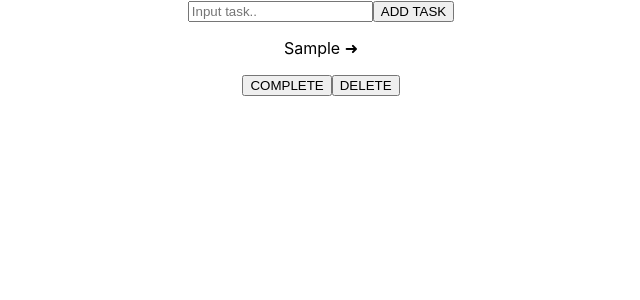
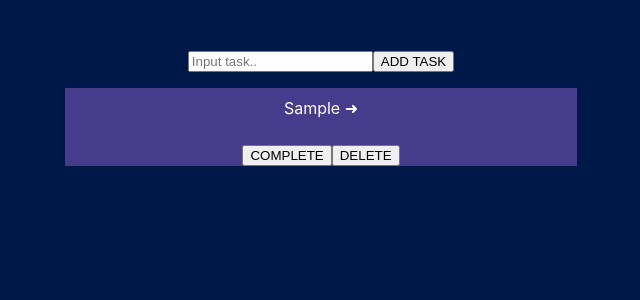
Before and after one commit to lelouchlamperouge18/todos-app-react, a React (Create React App) app: page / in a window 1280 px wide. Both pictures are taken after typing "Sample" into the empty fields and a click on the button "ADD TASK". Shown: the top 300 px of the page, without its empty margins (319-959 px from the left). Built offline with nearby package versions, Linux system fonts and the light colour scheme.

Commit message:
update 15/9

```diff
--- a/src/App.css
+++ b/src/App.css
@@ -1,5 +1,10 @@
 .App {
   text-align: center;
+  margin: 50px auto;
+  /* background-color: #336699;
+  margin: 30px auto;
+  max-width: 60%;
+  border: 10px black; */
 }
 
 .App-logo {
@@ -36,3 +41,7 @@
     transform: rotate(360deg);
   }
 }
+/* .......... */
+body {
+  background-color: rgb(0, 24, 72);
+}
--- a/src/App.js
+++ b/src/App.js
@@ -12,8 +12,11 @@ class App extends React.Component{
   }
   addItem = e => {
     e.preventDefault();
+    var temp = [...this.state.items];
+    temp = temp.map(t => t.text);
     const nowItem = this.state.newItem;
-    if((nowItem.text!=="")&&([...this.state.items].includes(nowItem.text)===false)){
+    nowItem.text = nowItem.text.trim();
+    if((nowItem.text!=="")&&(temp.includes(nowItem.text)===false)){
       const newItems = [...this.state.items, nowItem];
       this.setState({
         items: newItems,
@@ -22,7 +25,8 @@ class App extends React.Component{
         }
       })
     }
-    console.log(nowItem);
+    // console.log(nowItem);
+    // console.log(this.state.items);
   };
   onInputChange = e =>{
     this.setState({
--- /dev/null
+++ b/src/ListItems.css
@@ -0,0 +1,11 @@
+.list {
+    color: white;
+    background-color: #473C8B;
+    margin: 10px auto;
+    width: 40%;
+    /* display: flex;
+    justify-content: center; */
+}
+.list p {
+    padding: 10px 5px;
+}
--- a/src/ListItems.js
+++ b/src/ListItems.js
@@ -1,12 +1,15 @@
 import React from 'react';
+import './ListItems.css';
 
 function ListItems(props){
     const listItems = props.items.map(item =>{
         return (
             <div className="list">
                 <p> {item.text} ➜ </p>
-                <button type="submit" onClick={()=>props.completeItem(item.text)}> COMPLETE </button>
-                <button type="submit" onClick={()=>props.deleteItem(item.text)}> DELETE </button>
+                <div className="twoButton">
+                    <button type="submit" onClick={()=>props.completeItem(item.text)}> COMPLETE </button>
+                    <button type="submit" onClick={()=>props.deleteItem(item.text)}> DELETE </button>
+                </div>
             </div>
         )
     })
```
